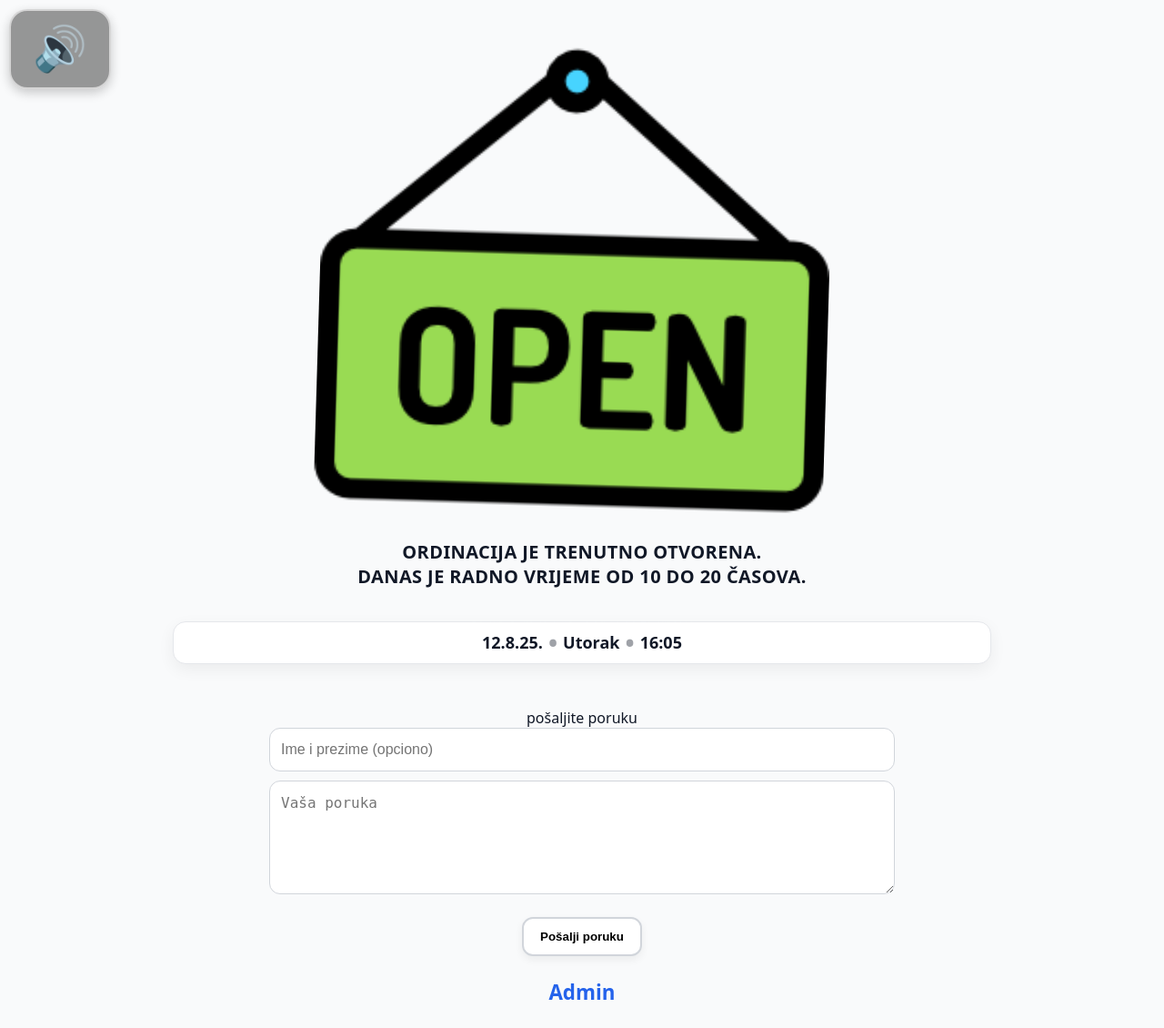
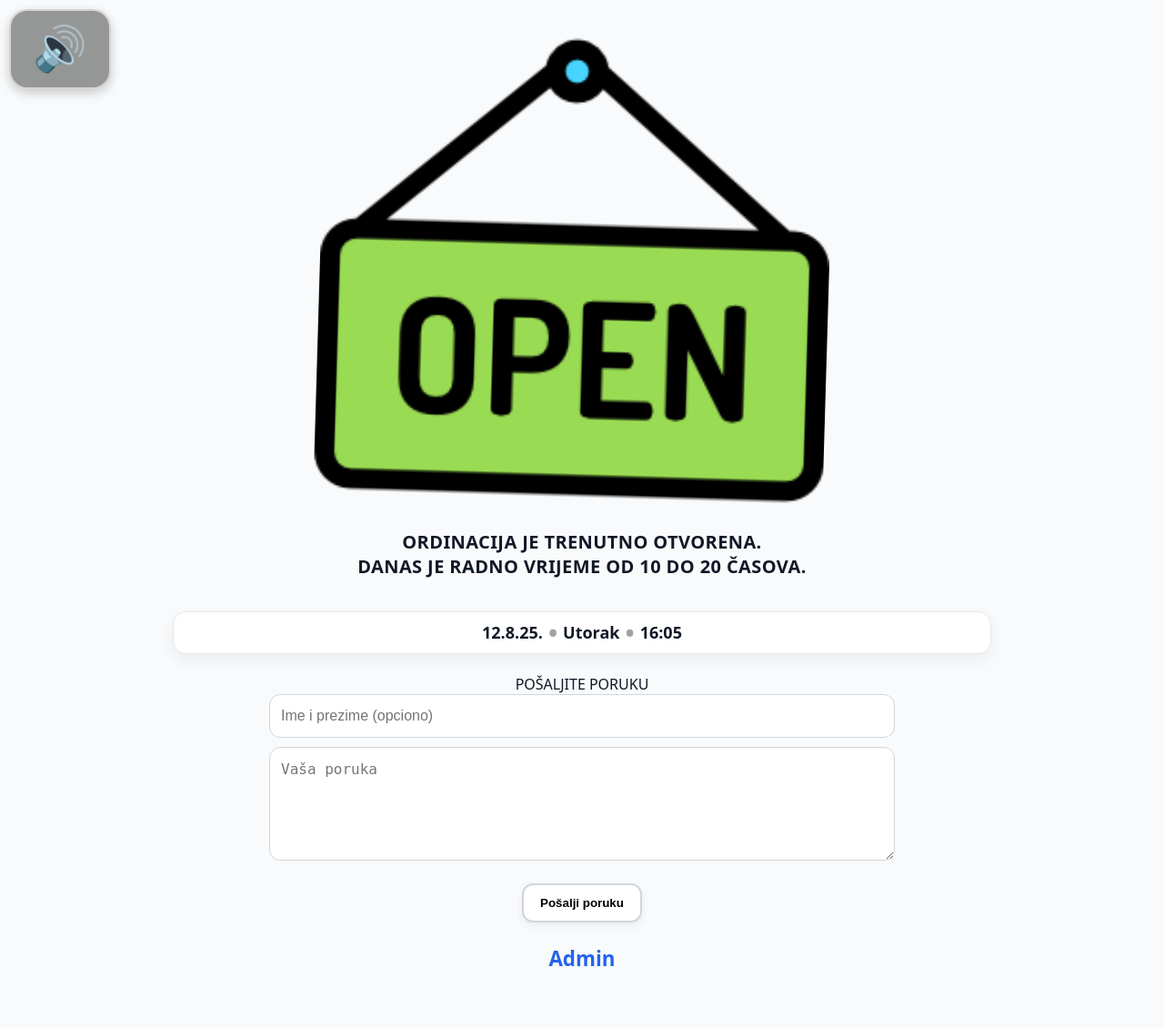
Before and after one commit to mikipikilab/radnovrijeme1, a Flask app: page / in a window 1280 px wide. Shown: the whole page at 91% size. After the commit the page ends 1062 px from the top, so only its background shows below. Run offline with Flask 3, Linux system fonts and the light colour scheme; some libraries are stand-ins or nearby versions.

Commit message:
Update index.html

```diff
--- a/templates/index.html
+++ b/templates/index.html
@@ -34,7 +34,7 @@ body {
   width: 80%;               /* zauzmi širinu kontejnera */
   max-width: 560px;          /* ali ne šire od ovoga */
   height: auto;
-  margin: 1px auto 8px;
+  margin: -10px auto 8px;
   transform-origin: top center;
   animation: swing 2s ease-in-out infinite;
 }
@@ -45,7 +45,7 @@ body {
     display: block;
     max-width: 80%;
     height: auto;
-    margin: 160px auto 20px;
+
   }
 
   /* Glavna poruka */
@@ -126,7 +126,7 @@ body {
   }
 
   /* Kontakt kutija */
-  .contact-box { max-width:720px; margin:32px auto 0; padding:16px; }
+  .contact-box { max-width:720px; margin:1px auto 0; padding:16px; }
   .input, .textarea {
     width:100%; padding:14px 12px; margin:0 0 10px;
     border:1px solid #d1d5db; border-radius:12px; font-size:1rem;
@@ -220,7 +220,7 @@ window.addEventListener("load", function () {
 
   <!-- Kontakt forma -->
   <div class="contact-box">
-   pošaljite poruku
+POŠALJITE PORUKU
     <form id="msgForm">
       <input class="input" type="text" name="ime" placeholder="Ime i prezime (opciono)" />
       <textarea class="textarea" name="poruka" placeholder="Vaša poruka" rows="5" required></textarea>
```
